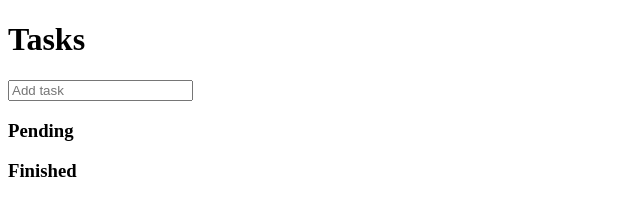
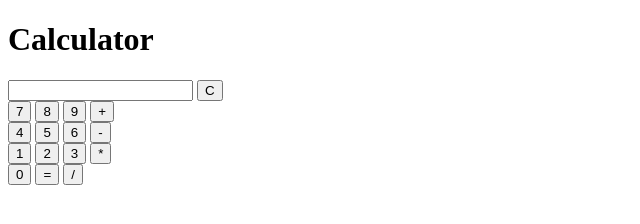
Before and after one commit to khpark8511/simpleCalculator, a plain HTML site: page index.html in a window 1280 px wide. Shown: the whole page, without its empty margins (0-640 px from the left). Drawn offline with Linux system fonts and the light colour scheme.

Commit message:
Update index.html

```diff
--- a/index.html
+++ b/index.html
@@ -6,22 +6,36 @@
   </head>
 
   <body>
-    <h1>Tasks</h1>
-
-    <form id="js-form">
-      <input type="text" placeholder="Add task" />
-    </form>
-
-    <div>
-      <h3>Pending</h3>
-      <ul id="js-pending"></ul>
+    <div id="container">
+      <h1>Calculator</h1>
+      <div class="zeroRow">
+        <input class="inputNum" type="text" />
+        <input type="button" class="reset" value="C" />
+      </div>
+      <div class="firstRow">
+        <input type="button" class="seven" value="7" />
+        <input type="button" class="eight" value="8" />
+        <input type="button" class="nine" value="9" />
+        <input type="button" class="plus" value="+" />
+      </div>
+      <div class="secondRow">
+        <input type="button" class="four" value="4" />
+        <input type="button" class="five" value="5" />
+        <input type="button" class="six" value="6" />
+        <input type="button" class="minus" value="-" />
+      </div>
+      <div class="thirdRow">
+        <input type="button" class="one" value="1" />
+        <input type="button" class="two" value="2" />
+        <input type="button" class="three" value="3" />
+        <input type="button" class="multiply" value="*" />
+      </div>
+      <div class="fourthRow">
+        <input type="button" class="zero" value="0" />
+        <input type="button" class="equal" value="=" />
+        <input type="button" class="divide" value="/" />
+      </div>
     </div>
-
-    <div>
-      <h3>Finished</h3>
-      <ul id="js-finished"></ul>
-    </div>
-
-    <script src="calc.js"></script>
+    <script src="src/calc.js"></script>
   </body>
 </html>
```
